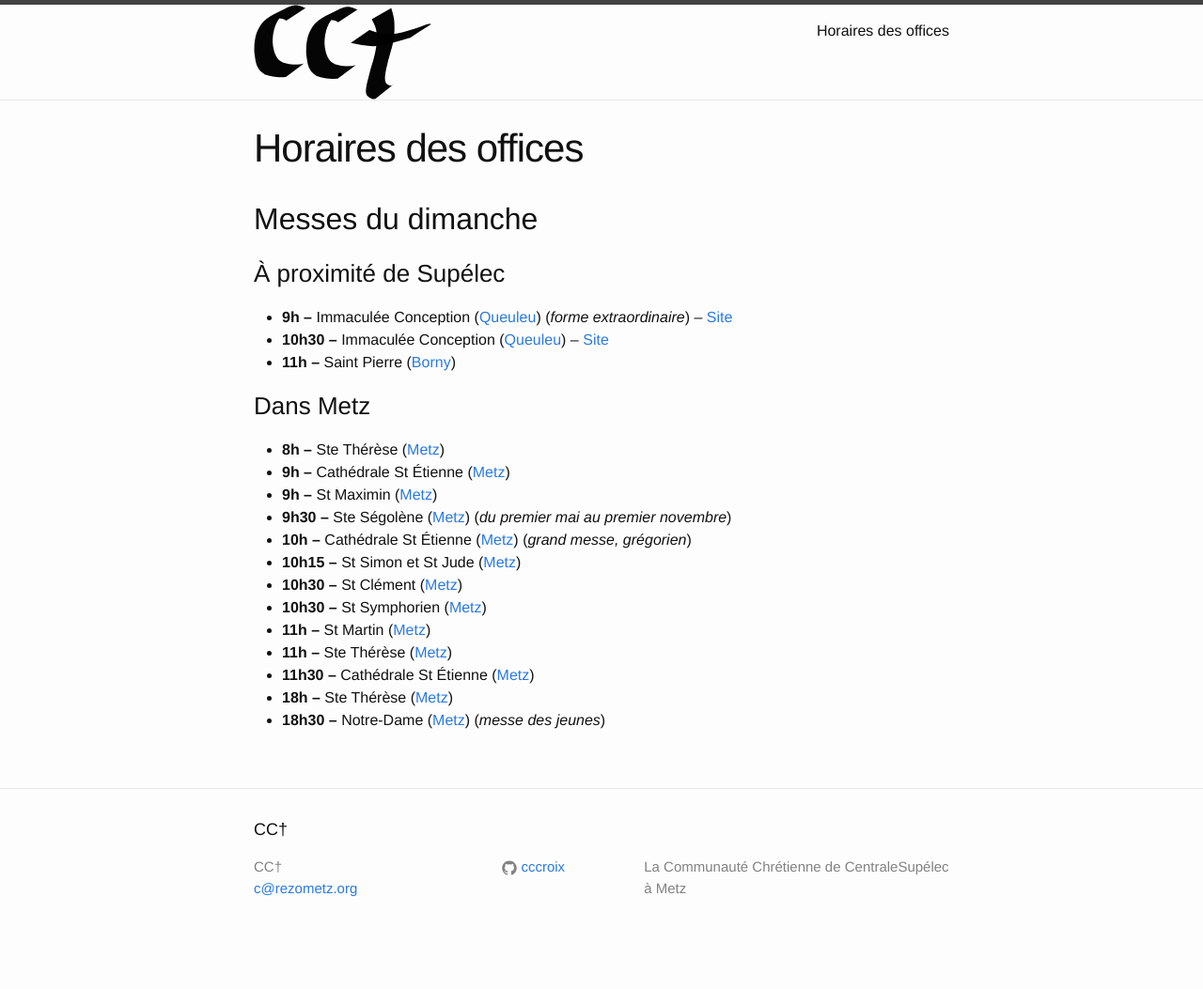
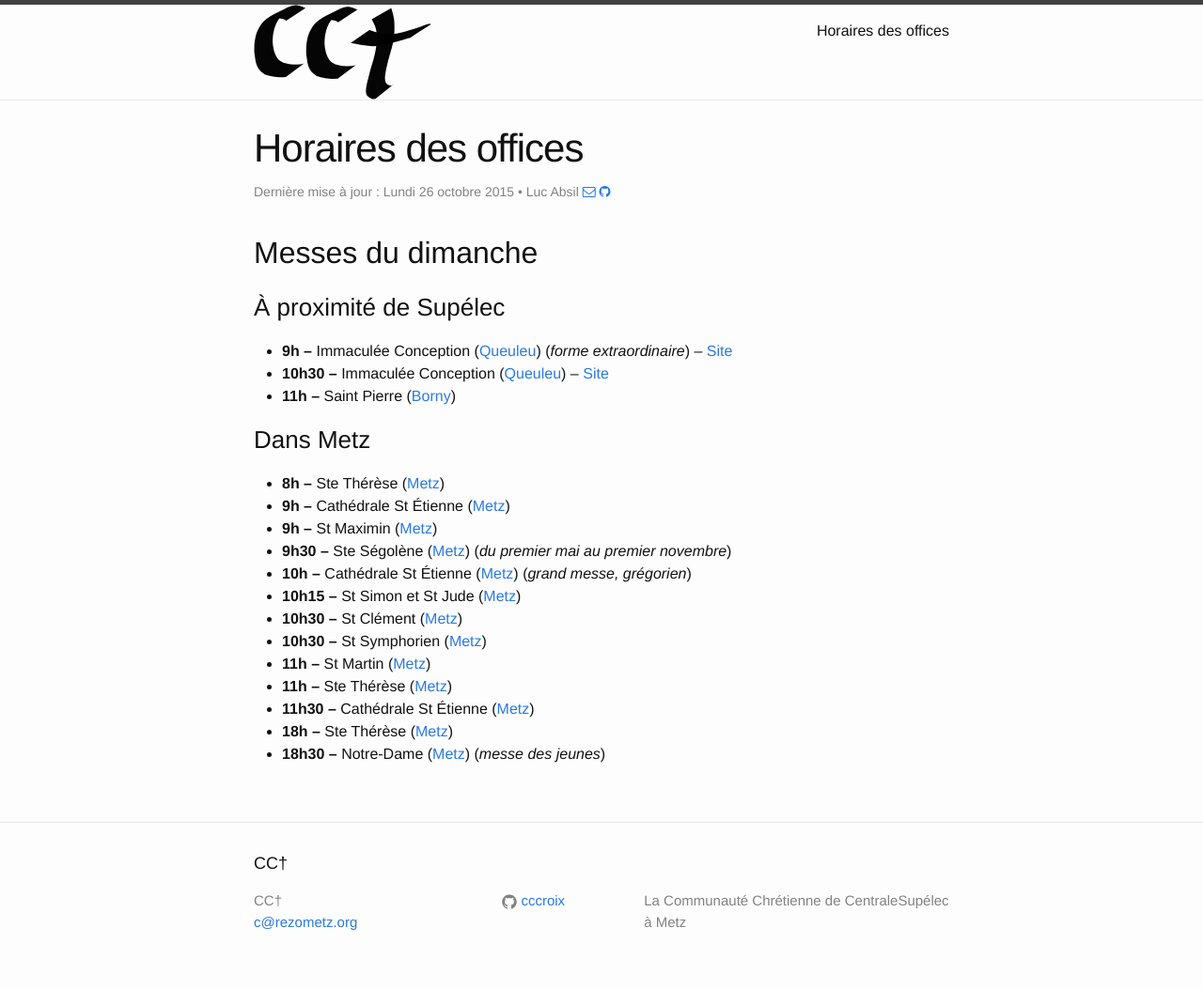
Before and after one commit to cccroix/cccroix.github.io, a Jekyll site: the page built from offices.md, in a window 1280 px wide. Shown: the whole page at 94% size. Built offline with Jekyll 4.4.1, drawn with Linux system fonts in a browser that asks for light colours; nearby versions of some CDN libraries; before the commit the page ends 1017 px from its top, so only the background shows below that.

Commit message:
shows more info about the author

```diff
--- a/_layouts/page.html
+++ b/_layouts/page.html
@@ -5,6 +5,59 @@ layout: default
 
   <header class="post-header">
     <h1 class="post-title">{{ page.title }}</h1>
+    <p class="post-meta">
+        {% if page.date %}
+            Dernière mise à jour :
+            {% assign dy = page.date | date: "%a" %}
+            {% case dy %}
+                {% when "Mon" %}Lundi
+                {% when "Tue" %}Mardi
+                {% when "Wed" %}Mercredi
+                {% when "Thu" %}Jeudi
+                {% when "Fri" %}Vendredi
+                {% when "Sat" %}Samedi
+                {% when "Sun" %}Dimanche
+            {% else %}{{ dy }}
+            {% endcase %}
+
+            {% assign d = page.date | date: "%-d"  %}
+            {% case d %}
+                {% when '1' %}{{ d }}er
+                {% else %}{{ d }}
+            {% endcase %}
+
+            {% assign m = page.date | date: "%-m" %}
+            {% case m %}
+                {% when '1' %}janvier
+                {% when '2' %}février
+                {% when '3' %}mars
+                {% when '4' %}avril
+                {% when '5' %}mai
+                {% when '6' %}juin
+                {% when '7' %}juillet
+                {% when '8' %}août
+                {% when '9' %}septembre
+                {% when '10' %}octobre
+                {% when '11' %}novembre
+                {% when '12' %}décembre
+            {% endcase %}
+
+            {{ page.date | date: '%Y' }}
+        {% endif %}
+
+        {% if page.author %}
+            {% assign author = site.data.authors[page.author] %}
+             • {{ author.firstname }} {{ author.lastname }}
+            <a href="mailto:{{ author.email }}?subject={{ 'À propos de : « ' | append: page.title | append: ' »' | urlescape }}">
+                <i class="fa fa-envelope-o"></i>
+            </a>
+            <a href="{{ 'https://github.com/' | append: author.github }}">
+                <i class="fa fa-github"></i>
+            </a>
+        {% endif %}
+
+        {% if page.meta %} • {{ page.meta }}{% endif %}
+        </p>
   </header>
 
   <article class="post-content">
```
Also changed, not shown: _layouts/post.html (+13 -1 lines).
